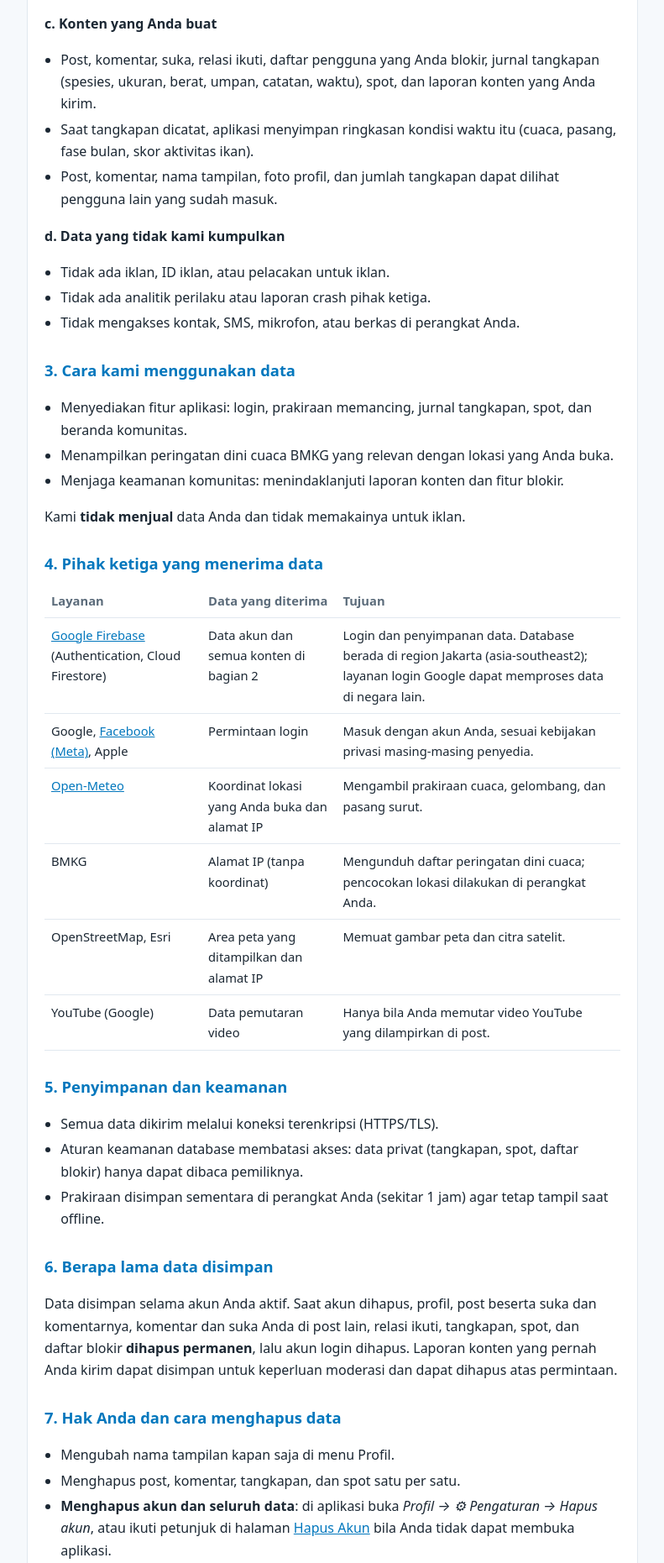
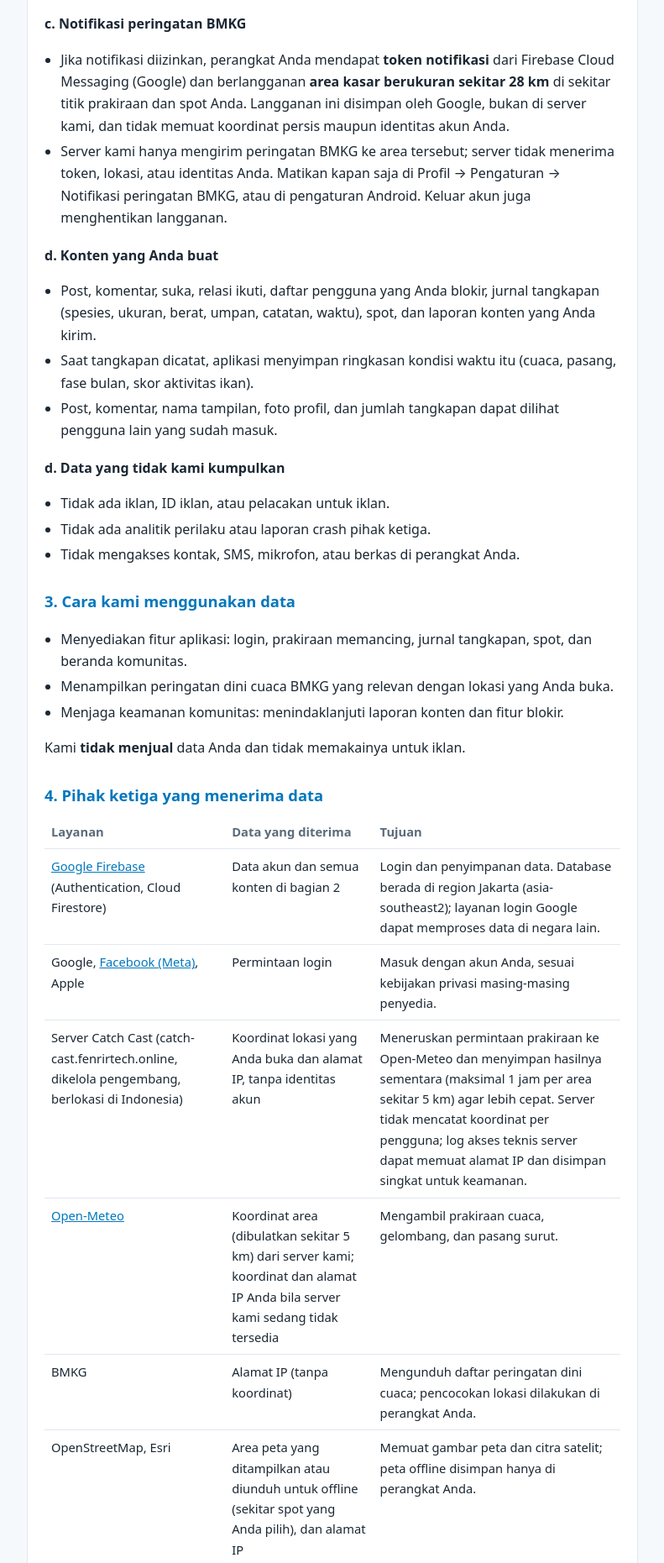
Before and after one commit to codinganpromt-creator/catch-cast, a plain HTML site: page privacy/index.html in a window 1280 px wide. Shown: the part 939-2800 px from the top of the page at 84% size, without its empty margins (244-1035 px from the left). Drawn offline with Linux system fonts and the light colour scheme.

Commit message:
Perbarui kebijakan privasi: server Catch Cast, notifikasi BMKG, peta offline
Co-Authored-By: Claude Opus 5.5 <noreply@anthropic.com>

```diff
--- a/privacy/index.html
+++ b/privacy/index.html
@@ -21,7 +21,7 @@
 <main class="wrap">
 <div class="card">
 <div class="lang"><a href="#id">Bahasa Indonesia</a><a href="#en">English</a></div>
-<p class="meta">Berlaku sejak 18 November 2026 · Effective 18 November 2026</p>
+<p class="meta">Berlaku sejak 19 November 2026 · Effective 19 November 2026</p>
 
 <section id="id">
 <p>Kebijakan ini menjelaskan data apa yang dikumpulkan aplikasi <strong>Catch Cast</strong> (ID aplikasi <code>id.catchcast.catch_cast</code>), untuk apa data itu dipakai, kepada siapa data dibagikan, dan bagaimana Anda dapat menghapusnya.</p>
@@ -42,7 +42,12 @@
   <li>Catch Cast <strong>tidak melacak lokasi di latar belakang</strong> dan tidak menyimpan riwayat perjalanan.</li>
   <li>Koordinat tangkapan dan spot bersifat <strong>privat</strong>: hanya dapat dilihat oleh Anda. Post yang Anda bagikan hanya memuat nama daerah yang Anda ketik sendiri, bukan koordinat.</li>
 </ul>
-<h3>c. Konten yang Anda buat</h3>
+<h3>c. Notifikasi peringatan BMKG</h3>
+<ul>
+  <li>Jika notifikasi diizinkan, perangkat Anda mendapat <strong>token notifikasi</strong> dari Firebase Cloud Messaging (Google) dan berlangganan <strong>area kasar berukuran sekitar 28 km</strong> di sekitar titik prakiraan dan spot Anda. Langganan ini disimpan oleh Google, bukan di server kami, dan tidak memuat koordinat persis maupun identitas akun Anda.</li>
+  <li>Server kami hanya mengirim peringatan BMKG ke area tersebut; server tidak menerima token, lokasi, atau identitas Anda. Matikan kapan saja di Profil → Pengaturan → Notifikasi peringatan BMKG, atau di pengaturan Android. Keluar akun juga menghentikan langganan.</li>
+</ul>
+<h3>d. Konten yang Anda buat</h3>
 <ul>
   <li>Post, komentar, suka, relasi ikuti, daftar pengguna yang Anda blokir, jurnal tangkapan (spesies, ukuran, berat, umpan, catatan, waktu), spot, dan laporan konten yang Anda kirim.</li>
   <li>Saat tangkapan dicatat, aplikasi menyimpan ringkasan kondisi waktu itu (cuaca, pasang, fase bulan, skor aktivitas ikan).</li>
@@ -69,9 +74,10 @@
   <tr><th>Layanan</th><th>Data yang diterima</th><th>Tujuan</th></tr>
   <tr><td><a href="https://firebase.google.com/support/privacy">Google Firebase</a> (Authentication, Cloud Firestore)</td><td>Data akun dan semua konten di bagian 2</td><td>Login dan penyimpanan data. Database berada di region Jakarta (asia-southeast2); layanan login Google dapat memproses data di negara lain.</td></tr>
   <tr><td>Google, <a href="https://www.facebook.com/privacy/policy">Facebook (Meta)</a>, Apple</td><td>Permintaan login</td><td>Masuk dengan akun Anda, sesuai kebijakan privasi masing-masing penyedia.</td></tr>
-  <tr><td><a href="https://open-meteo.com/en/terms">Open-Meteo</a></td><td>Koordinat lokasi yang Anda buka dan alamat IP</td><td>Mengambil prakiraan cuaca, gelombang, dan pasang surut.</td></tr>
+  <tr><td>Server Catch Cast (catch-cast.fenrirtech.online, dikelola pengembang, berlokasi di Indonesia)</td><td>Koordinat lokasi yang Anda buka dan alamat IP, tanpa identitas akun</td><td>Meneruskan permintaan prakiraan ke Open-Meteo dan menyimpan hasilnya sementara (maksimal 1 jam per area sekitar 5 km) agar lebih cepat. Server tidak mencatat koordinat per pengguna; log akses teknis server dapat memuat alamat IP dan disimpan singkat untuk keamanan.</td></tr>
+  <tr><td><a href="https://open-meteo.com/en/terms">Open-Meteo</a></td><td>Koordinat area (dibulatkan sekitar 5 km) dari server kami; koordinat dan alamat IP Anda bila server kami sedang tidak tersedia</td><td>Mengambil prakiraan cuaca, gelombang, dan pasang surut.</td></tr>
   <tr><td>BMKG</td><td>Alamat IP (tanpa koordinat)</td><td>Mengunduh daftar peringatan dini cuaca; pencocokan lokasi dilakukan di perangkat Anda.</td></tr>
-  <tr><td>OpenStreetMap, Esri</td><td>Area peta yang ditampilkan dan alamat IP</td><td>Memuat gambar peta dan citra satelit.</td></tr>
+  <tr><td>OpenStreetMap, Esri</td><td>Area peta yang ditampilkan atau diunduh untuk offline (sekitar spot yang Anda pilih), dan alamat IP</td><td>Memuat gambar peta dan citra satelit; peta offline disimpan hanya di perangkat Anda.</td></tr>
   <tr><td>YouTube (Google)</td><td>Data pemutaran video</td><td>Hanya bila Anda memutar video YouTube yang dilampirkan di post.</td></tr>
 </table>
 </div>
@@ -114,6 +120,7 @@
 <ul>
   <li><strong>Account data:</strong> name, email address, profile photo (not provided by Apple) and user ID from Google, Facebook or Apple sign-in. We never receive your password. Your email is not shown to other users.</li>
   <li><strong>Precise location (GPS)</strong>, only while you use the app: for forecasts at your location, catch logs and saved fishing spots. No background tracking, no location history. Catch and spot coordinates are private to you; posts only contain an area name you type yourself.</li>
+  <li><strong>BMKG warning notifications:</strong> if you allow notifications, your device gets a Firebase Cloud Messaging (Google) notification token and subscribes to coarse areas (~28 km) around your forecast point and spots. These subscriptions are held by Google, not on our server, and contain no exact coordinates or account identity. Our server only sends BMKG warnings to those areas and never receives your token, location or identity. Turn it off in Profile → Settings, in Android settings, or by signing out.</li>
   <li><strong>Content you create:</strong> posts, comments, likes, follows, blocked users, catch logs (species, size, weight, bait, notes, time, conditions snapshot), spots and content reports. Posts, comments, display name, profile photo and catch count are visible to other signed-in users.</li>
   <li><strong>Not collected:</strong> no ads or advertising ID, no behavioural analytics or third-party crash reporting, no access to contacts, SMS, microphone or files.</li>
 </ul>
@@ -125,9 +132,10 @@
 <ul>
   <li><strong>Google Firebase</strong> (Authentication, Cloud Firestore): stores account data and content. Database region: Jakarta (asia-southeast2); Google's sign-in service may process data in other countries.</li>
   <li><strong>Google, Facebook (Meta), Apple</strong>: sign-in, under their own privacy policies.</li>
-  <li><strong>Open-Meteo</strong>: receives the coordinates you view and your IP address to return weather, wave and tide forecasts.</li>
+  <li><strong>Catch Cast server</strong> (catch-cast.fenrirtech.online, run by the developer, located in Indonesia): receives the coordinates you view and your IP address, without your account identity, to fetch forecasts from Open-Meteo and cache them briefly (up to 1 hour per ~5 km area). It does not record coordinates per user; technical access logs may contain IP addresses and are kept briefly for security.</li>
+  <li><strong>Open-Meteo</strong>: receives area coordinates (rounded to ~5 km) from our server, or your coordinates and IP address directly if our server is unavailable, to return weather, wave and tide forecasts.</li>
   <li><strong>BMKG</strong>: receives your IP address only, when downloading the public weather-warning list; location matching happens on your device.</li>
-  <li><strong>OpenStreetMap, Esri</strong>: receive the map area shown and your IP address to load map and satellite tiles.</li>
+  <li><strong>OpenStreetMap, Esri</strong>: receive the map area shown or downloaded for offline use (around a spot you choose) and your IP address to load map and satellite tiles; offline maps are stored only on your device.</li>
   <li><strong>YouTube</strong>: only when you play a YouTube video attached to a post.</li>
 </ul>
 
```
